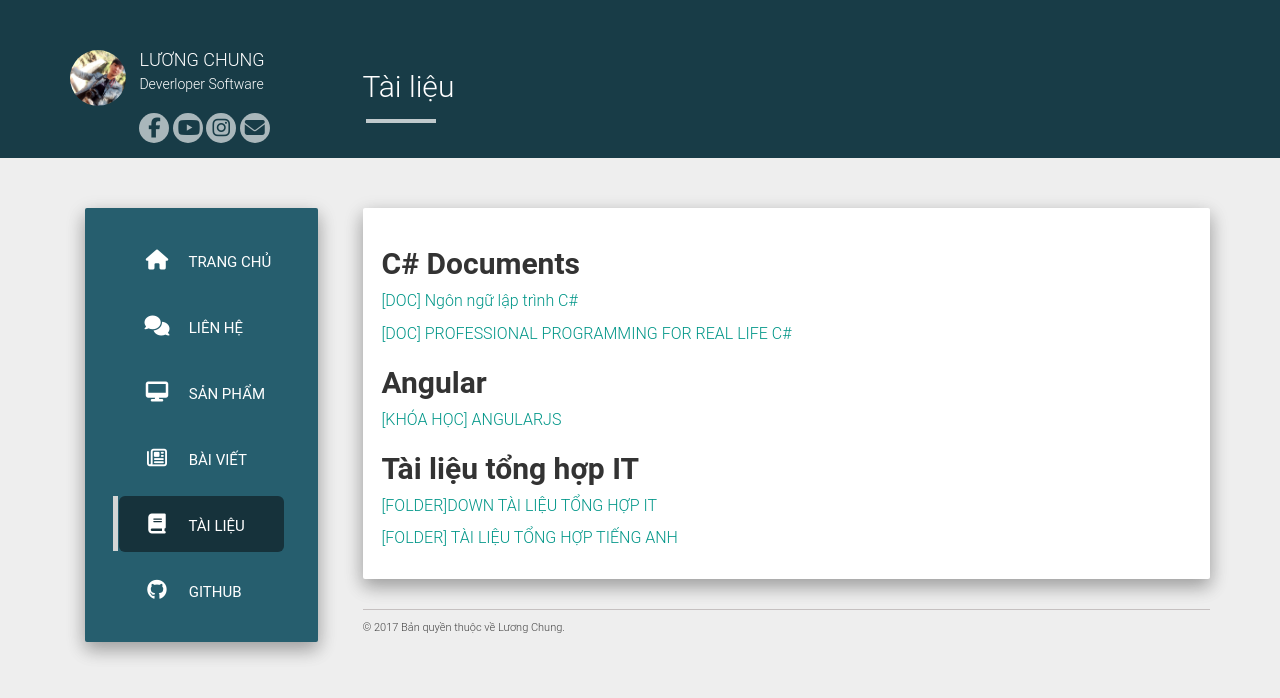
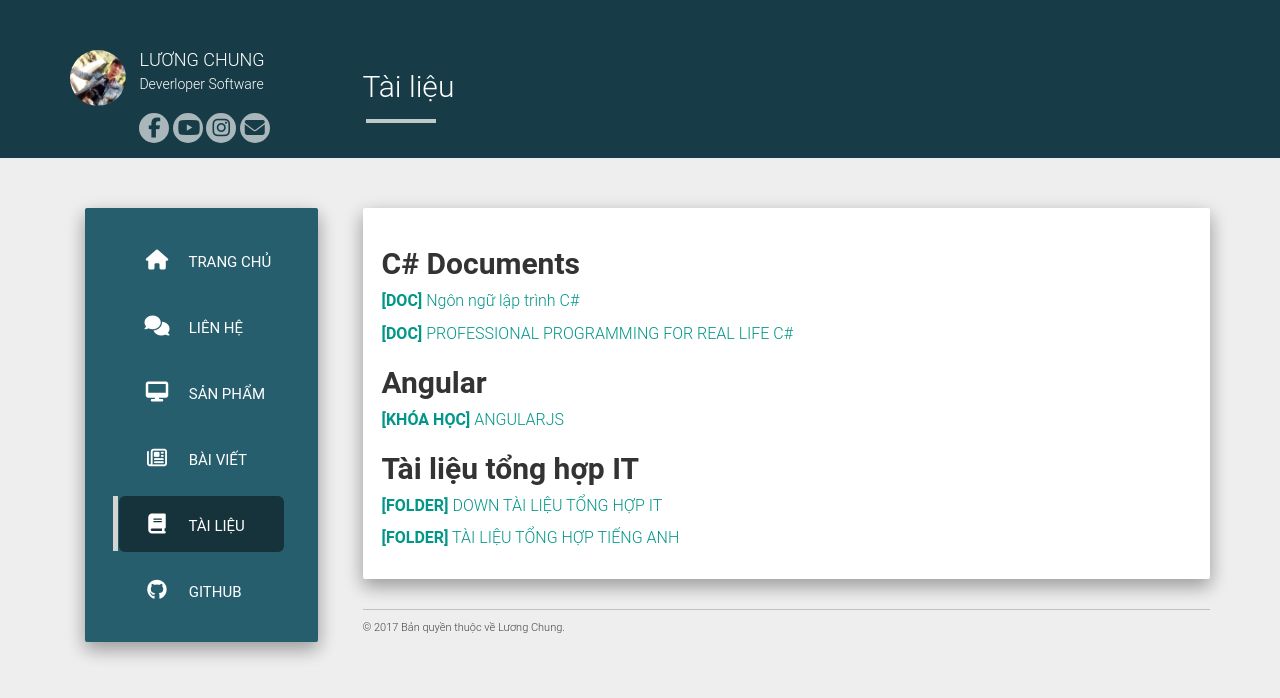
Before and after one commit to luongchung/luongchung.github.io, a Jekyll site: the page built from tailieu.md, in a window 1280 px wide. Shown: the top 698 px of the page. Built offline with Jekyll 4.4.1, drawn with Linux system fonts in a browser that asks for light colours; nearby versions of some CDN libraries.

Commit message:
Update pages

```diff
--- a/tailieu.md
+++ b/tailieu.md
@@ -6,23 +6,25 @@ permalink: /tailieu/
 <h2><b>C# Documents</b></h2>
 
 
-<a href="https://luongchung.github.io/doc/NgonngulaptrinhCSharp.pdf">[DOC] Ngôn ngữ lập trình C#</a>
+<a href="https://luongchung.github.io/doc/NgonngulaptrinhCSharp.pdf">
+<b>[DOC]</b> Ngôn ngữ lập trình C#</a>
 <BR>
 
-<a href="https://luongchung.github.io/doc/PROFESSIONALCsharp.pdf">[DOC] PROFESSIONAL PROGRAMMING FOR REAL LIFE C# </a>
+<a href="https://luongchung.github.io/doc/PROFESSIONALCsharp.pdf">
+<b>[DOC]</b> PROFESSIONAL PROGRAMMING FOR REAL LIFE C# </a>
 <BR>
 
 <h2><b>Angular</b></h2>
 <a href="https://drive.google.com/drive/folders/12soFdhKeBZ5-pDZwhyvZNSquVLJx9B7m?usp=sharing">
-[KHÓA HỌC] ANGULARJS </a>
+<b>[KHÓA HỌC]</b> ANGULARJS </a>
 <BR>
 
 
 <h2><b>Tài liệu tổng hợp IT</b></h2>
 <a href="https://drive.google.com/drive/folders/0B0_8KhDA4TFyTkRORnA1UFk1dzQ?usp=sharing">
-[FOLDER]DOWN TÀI LIỆU TỔNG HỢP IT </a>
+<b>[FOLDER]</b> DOWN TÀI LIỆU TỔNG HỢP IT </a>
 <BR>
 
 <a href="https://drive.google.com/drive/folders/0ByWO0aO1eI_MN1BEd3VNRUZENkU?usp=sharing">
-[FOLDER] TÀI LIỆU TỔNG HỢP TIẾNG ANH </a>
+<b>[FOLDER]</b> TÀI LIỆU TỔNG HỢP TIẾNG ANH </a>
 <BR>
```
